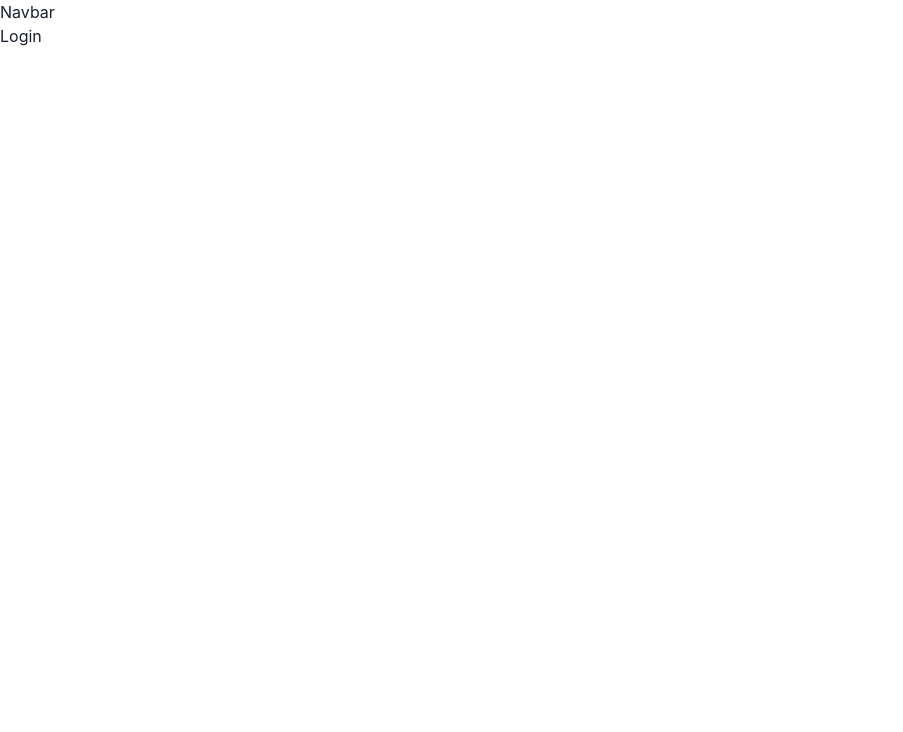
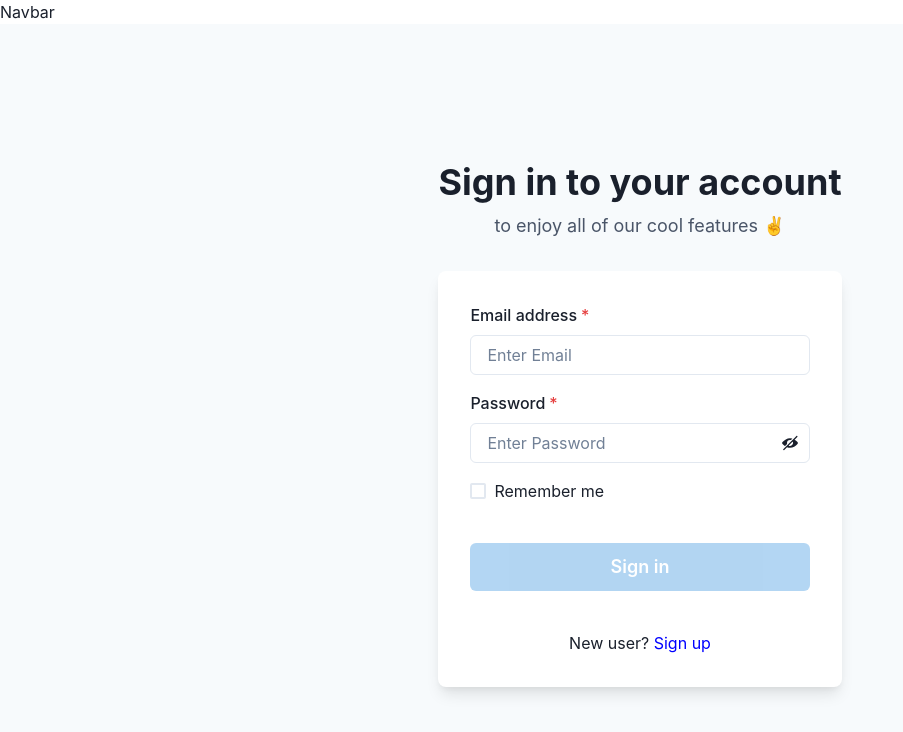
Before and after one commit to Pushpendra-1697/wedsurf, a React (Create React App) app in the folder client/: page /login in a window 1280 px wide. Shown: the top 732 px of the page, without its empty margins (0-903 px from the left). Built offline with nearby package versions, Linux system fonts and the light colour scheme; the HTML template or start-up script is replaced by a standard one.

Commit message:
added login functionality

```diff
--- a/client/package.json
+++ b/client/package.json
@@ -3,19 +3,20 @@
   "version": "0.1.0",
   "private": true,
   "dependencies": {
+    "@chakra-ui/icons": "^2.0.19",
     "@chakra-ui/react": "^2.8.2",
     "@emotion/react": "^11.11.3",
     "@emotion/styled": "^11.11.0",
     "@testing-library/jest-dom": "^5.17.0",
     "@testing-library/react": "^13.4.0",
     "@testing-library/user-event": "^13.5.0",
+    "axios": "^1.6.7",
     "framer-motion": "^11.0.5",
     "react": "^18.2.0",
     "react-dom": "^18.2.0",
     "react-router-dom": "^6.22.1",
     "react-scripts": "5.0.1",
-    "web-vitals": "^2.1.4",
-    "@chakra-ui/icons": "^2.0.19"
+    "web-vitals": "^2.1.4"
   },
   "scripts": {
     "start": "react-scripts start",
--- a/client/src/pages/Login.jsx
+++ b/client/src/pages/Login.jsx
@@ -1,9 +1,216 @@
-import React from 'react'
+import React, { useState } from 'react';
+import {
+    Flex,
+    Box,
+    FormControl,
+    FormLabel,
+    Input,
+    Checkbox,
+    Stack,
+    Button,
+    Heading,
+    Text,
+    useColorModeValue,
+    InputRightElement,
+    InputGroup,
+    useToast,
+    Spinner
+} from "@chakra-ui/react";
+import { ViewIcon, ViewOffIcon } from "@chakra-ui/icons";
+import { useNavigate, Link } from 'react-router-dom';
+import axios from 'axios';
+import { backend_url } from '../components/BackendURL';
 
+const initialState = {
+    email: '',
+    password: ''
+};
 const Login = () => {
-  return (
-    <div>Login</div>
-  )
+    const [formData, setFormData] = useState(initialState);
+    const [showPassword, setShowPassword] = useState(false);
+    const [loading, setLoading] = useState(false);
+    const passwordError = document.getElementById('passwordError');
+    const emailError = document.getElementById('emailError');
+    const navigate = useNavigate();
+    const toast = useToast();
+    const [rememberMe, setRememberMe] = useState(false);
+
+    const handleChange = (e) => {
+        let { name, value } = e.target;
+        setFormData({ ...formData, [name]: value });
+    };
+    function isValidEmail(email) {
+        // Regular expression for validating email addresses
+        const emailRegex = /^[^\s@]+@[^\s@]+\.[^\s@]+$/;
+        return emailRegex.test(email);
+    }
+    const onSubmit = async (e) => {
+        e.preventDefault();
+        let isValid = true;
+        passwordError.textContent = '';
+        emailError.textContent = '';
+
+        // Email validation
+        if (!isValidEmail(formData.email)) {
+            isValid = false;
+            emailError.textContent = 'Invalid email format.';
+        }
+        // Password validation
+        if (formData.password.length < 8 || !/[!@#$%^&*()_+\-=[\]{};':"\\|,.<>/?]/.test(formData.password)) {
+            isValid = false;
+            passwordError.textContent = 'Password must be at least 8 characters long with special character.';
+        }
+
+        if (!isValid) {
+            return;
+        }
+
+        try {
+            let res = await axios.get(`${backend_url}/users/get`, { headers: { 'Content-Type': 'application/json', email: formData.email } });
+            if (res.data.msg === "Blocked" && res.data) {
+                toast({
+                    title: `You are Blocked for 24 Hours`,
+                    status: "info",
+                    isClosable: true,
+                });
+                return;
+            };
+        } catch (err) {
+            console.log(err);
+        }
+
+        setLoading(true);
+        axios.post(`${backend_url}/users/login`, formData)
+            .then((res) => {
+                if (res.data) {
+                    setLoading(false);
+                    if (res.data.msg === "Wrong Password") {
+                        toast({
+                            title: `${res.data.msg}`,
+                            status: "warning",
+                            isClosable: true,
+                        });
+                    } else if (res.data.msg === "Wrong Email ID") {
+                        toast({
+                            title: `${res.data.msg}`,
+                            status: "error",
+                            isClosable: true,
+                        });
+                    } else if (res.data.msg === "Login Successful") {
+                        localStorage.setItem('name', res.data.name);
+                        localStorage.setItem('token', res.data.token);
+                        toast({
+                            title: `${res.data.msg}`,
+                            status: "success",
+                            isClosable: true,
+                        });
+                        setFormData(initialState);
+                        navigate('/home');
+                    }
+                }
+            })
+            .catch((err) => console.log(err))
+            .finally(() => setLoading(false));
+    };
+
+
+    const { email, password } = formData;
+    return (
+        <Flex
+            minH={"100vh"}
+            align={"center"}
+            justify={"center"}
+            bg={useColorModeValue("gray.50", "gray.800")}
+        >
+            <Stack spacing={8} mx={"auto"} maxW={"lg"} py={12} px={6}>
+                <Stack align={"center"}>
+                    <Heading fontSize={"4xl"} textAlign={"center"}>Sign in to your account</Heading>
+                    <Text fontSize={"lg"} color={"gray.600"}>
+                        to enjoy all of our cool <Link color={"blue.400"}>features</Link> ✌️
+                    </Text>
+                </Stack>
+                <Box
+                    rounded={"lg"}
+                    bg={useColorModeValue("white", "gray.700")}
+                    boxShadow={"lg"}
+                    p={8}
+                >
+                    <form onSubmit={onSubmit}>
+                        <Stack spacing={4}>
+                            <FormControl id="email" isRequired>
+                                <FormLabel>Email address</FormLabel>
+                                <Input
+                                    type="email"
+                                    name="email"
+                                    value={email}
+                                    onChange={handleChange}
+                                    placeholder="Enter Email"
+                                    required
+                                />
+                                <span id="emailError" className="error"></span>
+                            </FormControl>
+
+                            <FormControl id="password" isRequired>
+                                <FormLabel>Password</FormLabel>
+                                <InputGroup>
+                                    <Input
+                                        type={showPassword ? "text" : "password"}
+                                        name="password"
+                                        value={password}
+                                        onChange={handleChange}
+                                        placeholder="Enter Password"
+                                        required
+                                    />
+
+                                    <InputRightElement h={"full"}>
+                                        <Button
+                                            variant={"ghost"}
+                                            onClick={() =>
+                                                setShowPassword((showPassword) => !showPassword)
+                                            }
+                                        >
+                                            {showPassword ? <ViewIcon /> : <ViewOffIcon />}
+                                        </Button>
+                                    </InputRightElement>
+                                </InputGroup>
+                                <span id="passwordError" className="error"></span>
+                            </FormControl>
+
+                            <Stack spacing={10}>
+                                <Stack
+                                    direction={{ base: "column", sm: "row" }}
+                                    align={"start"}
+                                    justify={"space-between"}
+                                >
+                                    <Checkbox onChange={(e) => setRememberMe(e.target.checked)}>Remember me</Checkbox>
+                                </Stack>
+                                <Button
+                                    size="lg"
+                                    type="submit"
+                                    bg={"blue.400"}
+                                    color={"white"}
+                                    _hover={{
+                                        bg: "blue.500",
+                                    }}
+                                    isDisabled={!rememberMe}
+                                >
+                                    {loading ? <Spinner size='md' color='red.500' /> : 'Sign in'}
+                                </Button>
+                            </Stack>
+                            <Stack pt={6}>
+                                <Text align={"center"}>
+                                    New user?{" "}
+                                    <Link to="/signup" style={{ color: "blue" }}>
+                                        Sign up
+                                    </Link>
+                                </Text>
+                            </Stack>
+                        </Stack>
+                    </form>
+                </Box>
+            </Stack>
+        </Flex>
+    );
 }
 
-export default Login
+export default Login;
--- a/client/src/pages/Signup.jsx
+++ b/client/src/pages/Signup.jsx
@@ -12,10 +12,13 @@ import {
     Heading,
     Text,
     useColorModeValue,
-    Spinner
+    Spinner,
+    useToast
 } from "@chakra-ui/react";
-import { Link } from "react-router-dom";
+import { Link, useNavigate } from "react-router-dom";
 import { ViewIcon, ViewOffIcon } from "@chakra-ui/icons";
+import axios from 'axios';
+import { backend_url } from '../components/BackendURL';
 
 const initialState = {
     email: '',
@@ -31,15 +34,13 @@ const Signup = () => {
     const passwordError = document.getElementById('passwordError');
     const phoneNumberError = document.getElementById('phoneNumberError');
     const emailError = document.getElementById('emailError');
-    const [locationError, setLocationError] = useState('');
-    const [hasLocationPermission, setHasLocationPermission] = useState(false);
-
+    const navigate = useNavigate();
+    const toast = useToast();
 
     useEffect(() => {
         if (navigator.geolocation) {
             navigator.permissions.query({ name: 'geolocation' }).then((result) => {
                 if (result.state === 'granted') {
-                    setHasLocationPermission(true);
                     getLocation();
                 }
             });
@@ -55,7 +56,6 @@ const Signup = () => {
             },
             (error) => {
                 console.error('Error getting location:', error);
-                setLocationError('Error getting location. Please try again later.');
             }
         );
     };
@@ -71,7 +71,6 @@ const Signup = () => {
             })
             .catch(error => {
                 console.error('Error fetching location:', error);
-                setLocationError('Error fetching location. Please try again later.');
             });
     };
 
@@ -93,7 +92,7 @@ const Signup = () => {
         return phoneRegex.test(phoneNumber);
     }
 
-    const onSubmit = async (e) => {
+    const onSubmit = (e) => {
         e.preventDefault();
         let isValid = true;
         passwordError.textContent = '';
@@ -119,11 +118,33 @@ const Signup = () => {
         if (!isValid) {
             return;
         }
-        console.log(formData);
-        setFormData(initialState);
+        setLoading(true);
+        axios.post(`${backend_url}/users/register`, formData)
+            .then((res) => {
+                if (res.data) {
+                    setLoading(false);
+                    if (res.data.msg === "Registered Successfully") {
+                        toast({
+                            title: `${res.data.msg}`,
+                            status: "success",
+                            isClosable: true,
+                        });
+                        setFormData(initialState);
+                        navigate('/login');
+                    } else if (res.data.msg === "Registation failed") {
+                        toast({
+                            title: `${res.data.msg}`,
+                            status: "error",
+                            isClosable: true,
+                        });
+                    }
+                }
+            })
+            .catch((err) => console.log(err))
+            .finally(() => setLoading(false));
     };
 
-    const { name, location, email, password, phone } = formData;
+    const { name, email, password, phone } = formData;
     return (
         <Flex
             minH={"100vh"}
@@ -134,7 +155,7 @@ const Signup = () => {
             <Stack spacing={8} mx={"auto"} maxW={"lg"} py={12} px={6}>
                 <Stack align={"center"}>
                     <Heading fontSize={"4xl"} textAlign={"center"}>
-                        Sign up
+                        Sign up to your account
                     </Heading>
                     <Text fontSize={"lg"} color={"gray.600"}>
                         to enjoy all of our cool features ✌️
@@ -212,27 +233,6 @@ const Signup = () => {
                                 <span id="passwordError" className="error"></span>
                             </FormControl>
 
-
-                            {hasLocationPermission && (
-                                <FormControl id="location" isRequired>
-                                    <FormLabel>Location</FormLabel>
-                                    <Input
-                                        type="text"
-                                        name="location"
-                                        value={location}
-                                        onChange={handleChange}
-                                        placeholder="Location"
-                                        readOnly
-                                    />
-                                </FormControl>
-                            )}
-
-                            {locationError && (
-                                <Text color="red.500" fontSize="sm">
-                                    {locationError}
-                                </Text>
-                            )}
-
                             <Stack spacing={10} pt={2}>
                                 <Button
                                     loadingText="Submitting"
```
Also changed, not shown: 2 other files (tests, documents, lock files or other folders).
